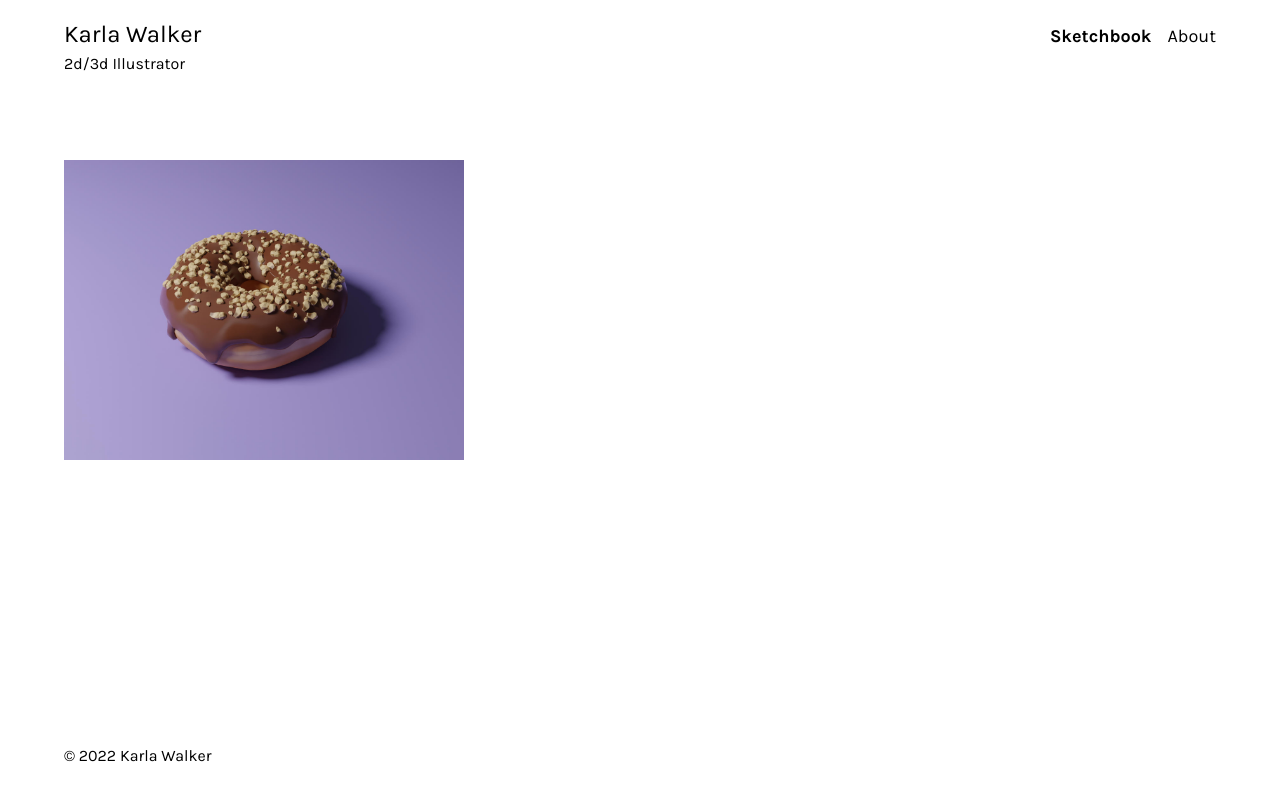
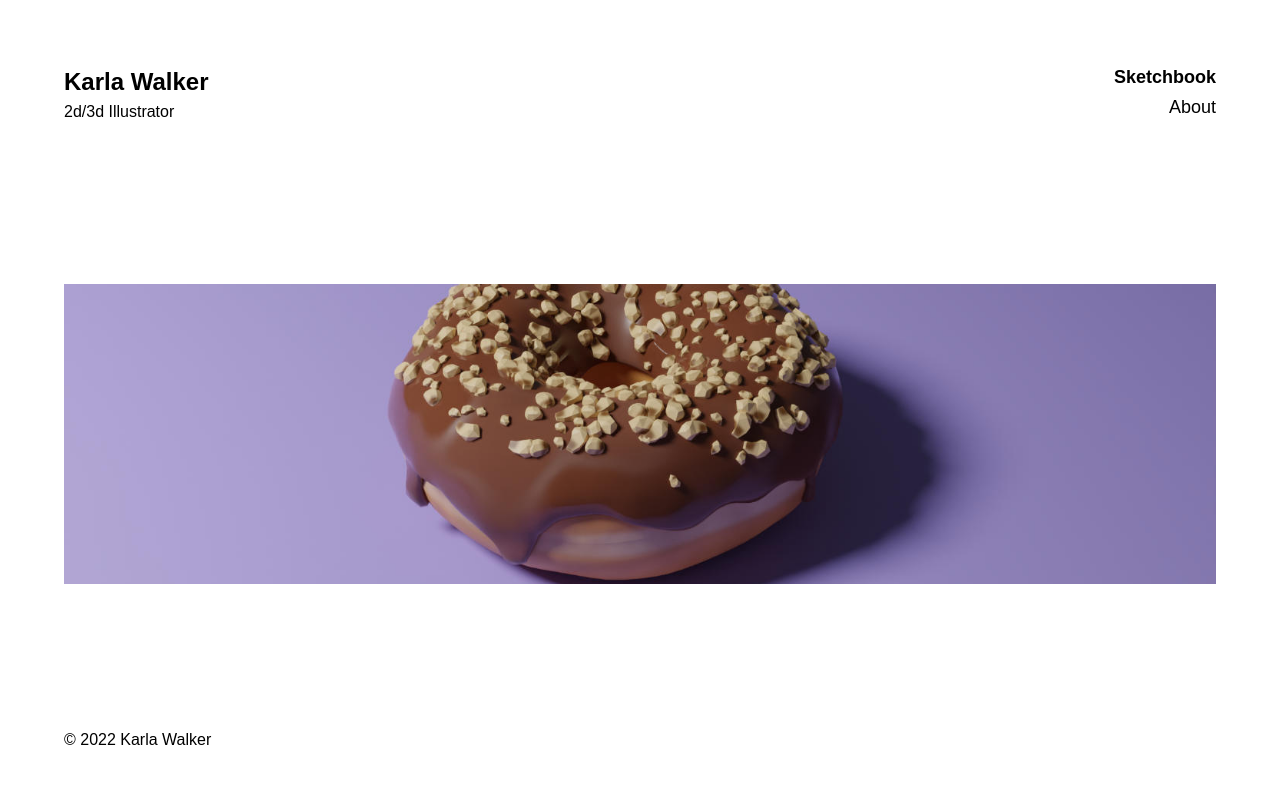
Before and after one commit to karla-codes/art-blog-11ty, an Eleventy site: page pages/sketchbook.md in a window 1280 px wide. Built offline with nearby package versions, Linux system fonts and the light colour scheme; Eleventy itself is replaced by a stand-in of ours; files that its build step writes are made by us from their sources; what outdent would draw is missing.

Commit message:
Organize sass files

```diff
--- a/sass/_typography.scss
+++ /dev/null
@@ -1,18 +0,0 @@
-h1 {
-  font-size: 1.5rem;
-  font-weight: 400;
-}
-
-h2 {
-  font-size: 1.375rem;
-}
-
-h3 {
-  font-size: 1.125rem;
-}
-
-.nav-links {
-  li {
-    font-size: 1.125rem;
-  }
-}
--- /dev/null
+++ b/sass/components/_footer.scss
@@ -0,0 +1,11 @@
+footer {
+  // margin: auto auto 1rem;
+  margin: auto auto 1em;
+  text-align: left;
+  width: 90%;
+  padding: 2em 0;
+
+  // p {
+  //   margin-bottom: 1rem;
+  // }
+}
--- /dev/null
+++ b/sass/components/_index.scss
@@ -0,0 +1,2 @@
+@forward "navigation";
+@forward "footer";
--- /dev/null
+++ b/sass/components/_navigation.scss
@@ -0,0 +1,19 @@
+nav {
+  display: flex;
+  flex-wrap: wrap;
+  justify-content: space-between;
+  width: 90%;
+  margin: 4em auto;
+
+  .logo {
+    display: flex;
+    flex-direction: column;
+  }
+
+  .nav-links {
+    display: flex;
+    flex-wrap: wrap;
+    justify-content: flex-end;
+    max-width: 12ch;
+  }
+}
--- /dev/null
+++ b/sass/global/_index.scss
@@ -0,0 +1,2 @@
+@forward "reset";
+@forward "typography";
--- /dev/null
+++ b/sass/global/_typography.scss
@@ -0,0 +1,26 @@
+body {
+  font-family: "Nunito", sans-serif;
+}
+
+h1 {
+  // font-family: "Pirata One", cursive;
+
+  font-size: 1.5rem;
+  // font-weight: 400;
+}
+
+h2 {
+  // font-family: "Pirata One", cursive;
+
+  font-size: 1.375rem;
+}
+
+h3 {
+  font-size: 1.125rem;
+}
+
+.nav-links {
+  li {
+    font-size: 1.125rem;
+  }
+}
--- a/sass/_layout.scss
+++ b/sass/layout/_elements.scss
@@ -1,5 +1,4 @@
 body {
-  font-family: "Karla", sans-serif;
   font-size: 1rem;
   display: flex;
   flex-direction: column;
@@ -20,45 +19,13 @@ a {
   margin-bottom: 2rem;
 }
 
-nav {
-  display: flex;
-  position: fixed;
-  top: 0;
-  left: 0;
-  flex-direction: column;
-  justify-content: space-between;
-  background-color: rgba(255, 255, 255);
-  height: 9.0625rem;
-  width: 100%;
-  padding: 1rem 5%;
-
-  .logo {
-    display: flex;
-    flex-direction: column;
-    align-items: baseline;
-  }
-
-  @media screen and (min-width: 740px) {
-    flex-direction: row;
-    align-items: baseline;
-    height: auto;
-  }
-
-  .nav-links {
-    display: flex;
-
-    li:not(:last-child) {
-      margin-right: 1rem;
-    }
-  }
-}
-
 .post-nav {
   margin-top: auto;
 }
 
 main {
   width: 90%;
+  max-width: 1200px;
   margin: 10rem auto 0;
 
   h2 {
@@ -68,10 +35,11 @@ main {
 
 .intro {
   width: 100%;
+  max-width: 40ch;
 
-  @media screen and (min-width: 740px) {
-    width: 372px;
-  }
+  // @media screen and (min-width: 740px) {
+  //   width: 372px;
+  // }
 
   .sm-links {
     margin-top: 1rem;
@@ -89,11 +57,11 @@ main {
 
 .art-container {
   display: grid;
-  gap: 20px;
+  // gap: 20px;
   grid-template-columns: repeat(auto-fit, minmax(250px, 1fr));
 
   li {
-    max-width: 400px;
+    // max-width: 400px;
 
     a img {
       height: 300px;
@@ -104,12 +72,15 @@ main {
 }
 
 .art-post {
-  display: grid;
-  gap: 5%;
-  grid-template-columns: 1fr;
-  margin-bottom: 2rem;
+  display: flex;
+  flex-direction: column;
+  max-width: 1200px;
+  margin: 0 auto;
 
   div {
+    max-width: 45ch;
+    margin-block-end: 4em;
+
     h3 {
       margin: 1rem 0 8px;
     }
@@ -128,12 +99,8 @@ main {
     }
   }
 
-  picture {
-    margin-left: auto;
-    img {
-      width: 100%;
-      max-width: 100rem;
-    }
+  img {
+    width: 100%;
   }
 
   @media screen and (min-width: 1080px) {
@@ -179,13 +146,3 @@ article {
     }
   }
 }
-
-footer {
-  margin: auto auto 1rem;
-  text-align: left;
-  width: 90%;
-
-  p {
-    margin-bottom: 1rem;
-  }
-}
--- /dev/null
+++ b/sass/layout/_index.scss
@@ -0,0 +1,2 @@
+@forward "utilities";
+@forward "elements";
```
Also changed, not shown: sass/style.scss (+3 -4 lines), sass/global/_reset.scss (renamed from sass/_reset.scss), sass/layout/_utilities.scss (renamed from sass/_utility.scss).
